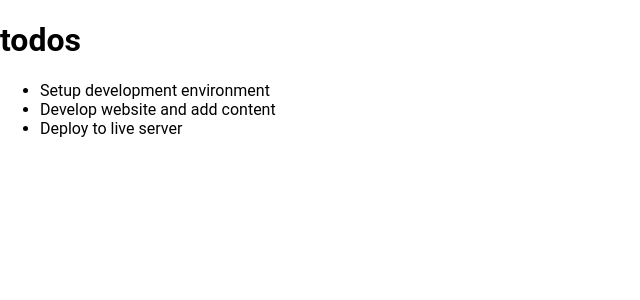
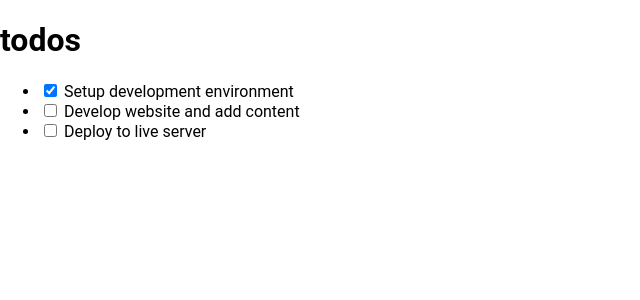
Before and after one commit to ndorrh/Math_Magicians, a React (Create React App) app: page / in a window 1280 px wide. Shown: the top 300 px of the page, without its empty margins (0-640 px from the left). Built offline with nearby package versions, Linux system fonts and the light colour scheme.

Commit message:
Add onChange event Handler to checkbox and Add method to checked the checkbox in the TodoContainer componet and Pass it down to it childens as props

```diff
--- a/src/components/TodoContainer.js
+++ b/src/components/TodoContainer.js
@@ -28,12 +28,23 @@ class TodoContainer extends React.Component {
     };
   }
 
+  toggle = (id) => {
+    this.setState((preState) => {
+      const updatedTodos = preState.todos.map((todo) => {
+        if (todo.id === id) { return { ...todo, completed: !todo.completed }; }
+        return todo;
+      });
+      // console.log(thruth);
+      return { todos: updatedTodos };
+    });
+  }
+
   render() {
     const { todos } = this.state;
     return (
       <div>
         <Header />
-        <TodosList todos={todos} />
+        <TodosList todos={todos} handleChangeProps={this.toggle} />
       </div>
     );
   }
--- a/src/components/TodoItem.js
+++ b/src/components/TodoItem.js
@@ -4,8 +4,19 @@ import React from 'react';
 // eslint-disable-next-line react/prefer-stateless-function
 class TodoItem extends React.Component {
   render() {
-    const { todo } = this.props;
-    return <li>{todo.title}</li>;
+    const { todo, handleChangeProps } = this.props;
+    return (
+      <li>
+        {' '}
+        <input
+          type="checkbox"
+          checked={todo.completed}
+          onChange={() => handleChangeProps(todo.id)}
+        />
+        {' '}
+        {todo.title}
+      </li>
+    );
   }
 }
 
--- a/src/components/TodosList.js
+++ b/src/components/TodosList.js
@@ -11,12 +11,12 @@ export class TodosList extends React.Component {
   }
 
   render() {
-    const { todos } = this.props;
+    const { todos, handleChangeProps } = this.props;
     return (
       <div>
         <ul>
           {todos.map((todo) => (
-            <TodoItem key={todo.id} todo={todo} />
+            <TodoItem key={todo.id} todo={todo} handleChangeProps={handleChangeProps} />
           ))}
         </ul>
       </div>
```
